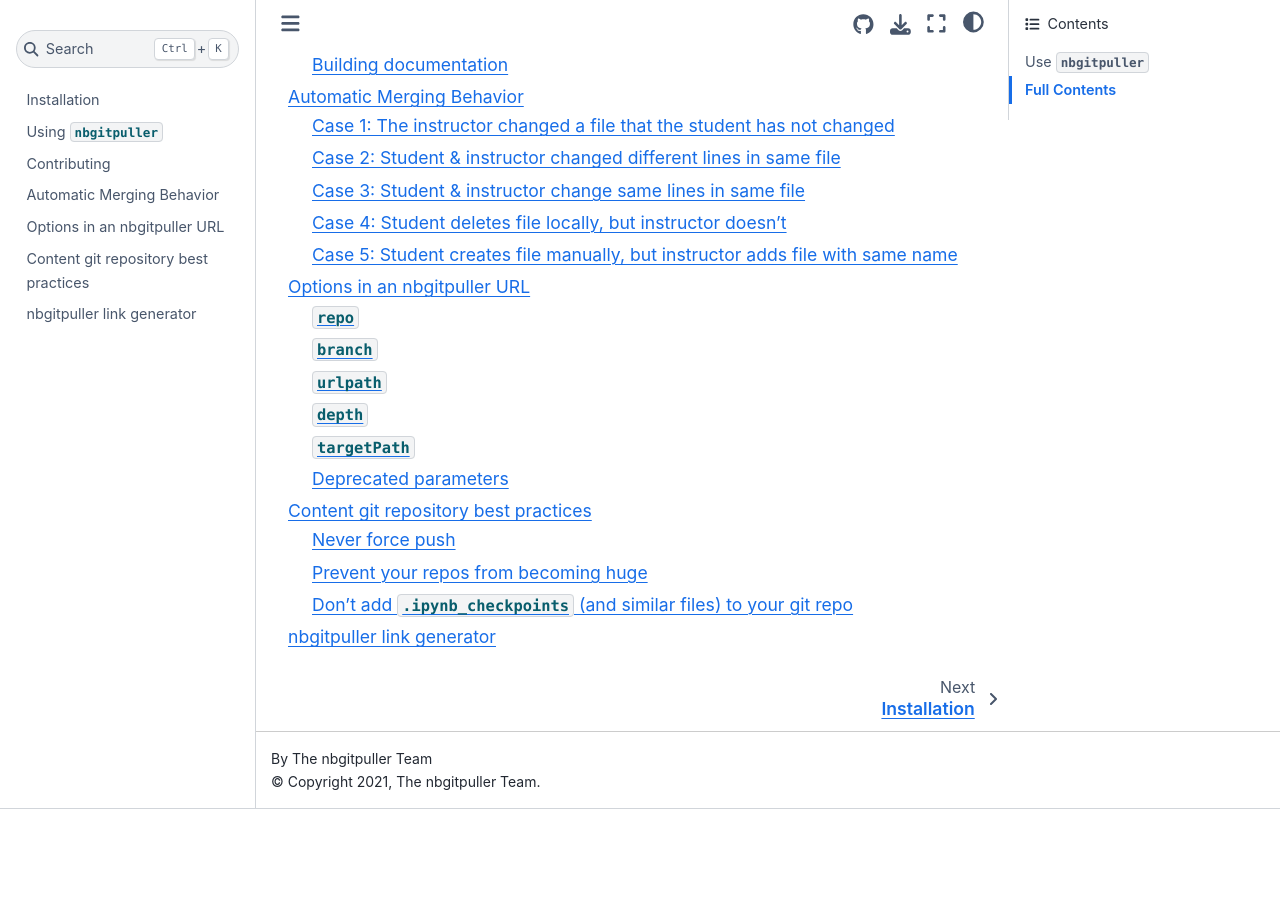
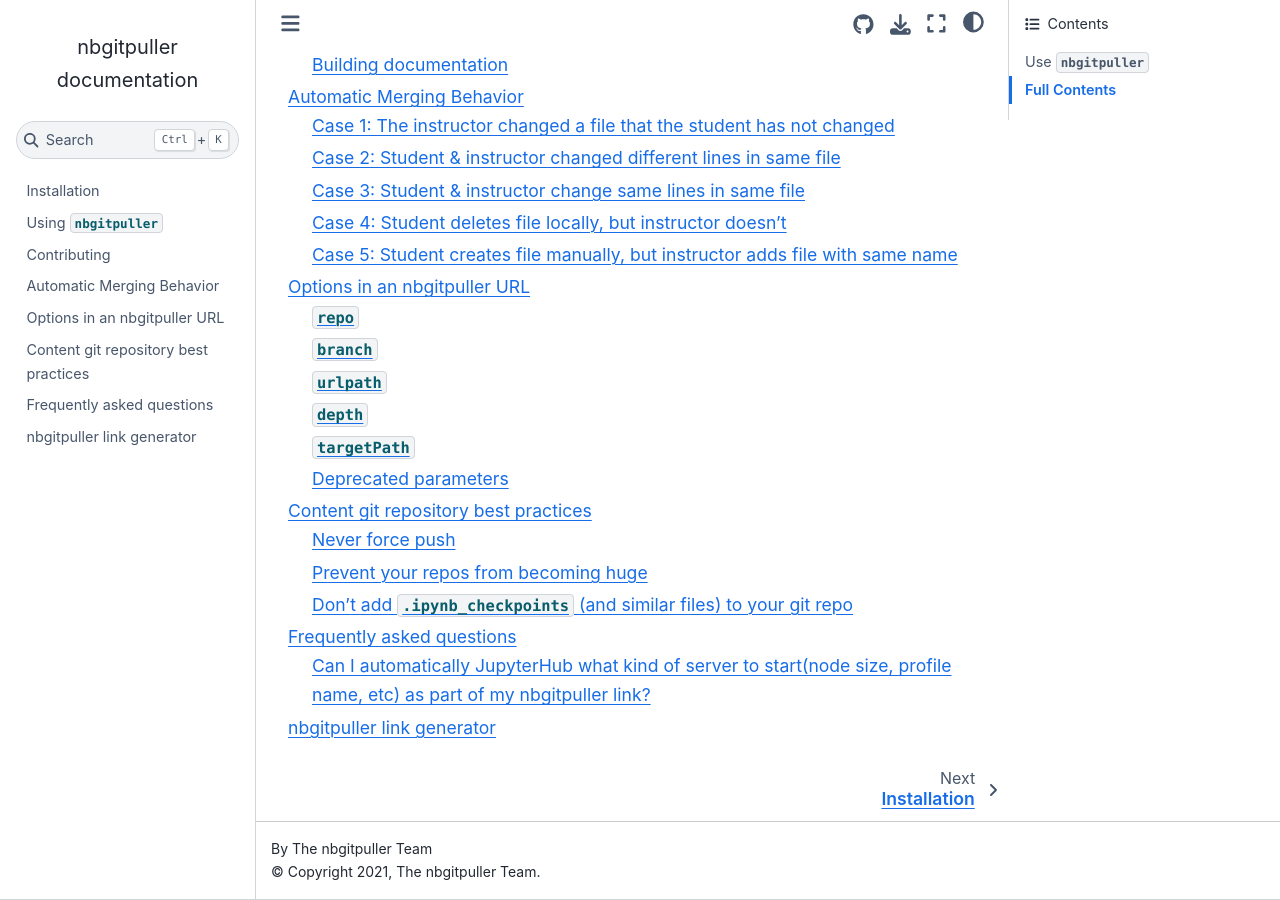
Before and after one commit to jupyterhub/nbgitpuller, a Sphinx documentation site: the page built from docs/index.md, in a window 1280 px wide and 900 px high, scrolled down 2599 px. Built offline with Sphinx 7.4.7 and the Sphinx Book theme 1.1.4, drawn with Linux system fonts in a browser that asks for light colours; before the commit the page ends 3408 px from its top, so only the background shows below that; some of the changed lines change nothing that is shown.

Commit message:
Add a FAQ entry for 'nbgitpuller link selecting profile options'
This gets asked a *lot*, and it would be useful to have a central
place to point people to!

````diff
--- /dev/null
+++ b/docs/faq.md
@@ -0,0 +1,23 @@
+# Frequently asked questions
+
+## Can I automatically JupyterHub what kind of server to start(node size, profile name, etc) as part of my nbgitpuller link?
+
+You can use Kubespawner's profile_list or ProfileSpawner to allow your
+end users to choose the resources (memory, cpu, GPUs, etc) they want before
+starting their server. Wouldn't it be nice if this information could be
+embedded in the nbgitpuller link, so this (often confusing) choice is made
+for your students?
+
+While it would indeed be very nice, this is not currently possible for two
+reasons:
+
+1. nbgitpuller is a Jupyter Server extension, and only runs *after* the server
+   is started. It knows nothing about JupyterHub. So it can not influence the
+   options JupyterHub uses to start the server.
+2. There is UX complexity in what happens if the user clicks an nbgitpuller
+   link when a server is *already* running, but with a different set of resource
+   requests / profile options. Do we shut that existing one down? Just error? Do
+   nothing? Many valid options, but takes a bunch of work.
+
+So while this workflow *is* possible, it would most likely require work in
+JupyterHub to make it possible, rather than in nbgitpuller
--- a/docs/index.md
+++ b/docs/index.md
@@ -69,5 +69,6 @@
 topic/automatic-merging
 topic/url-options
 topic/repo-best-practices
+faq
 link
 ```
````
